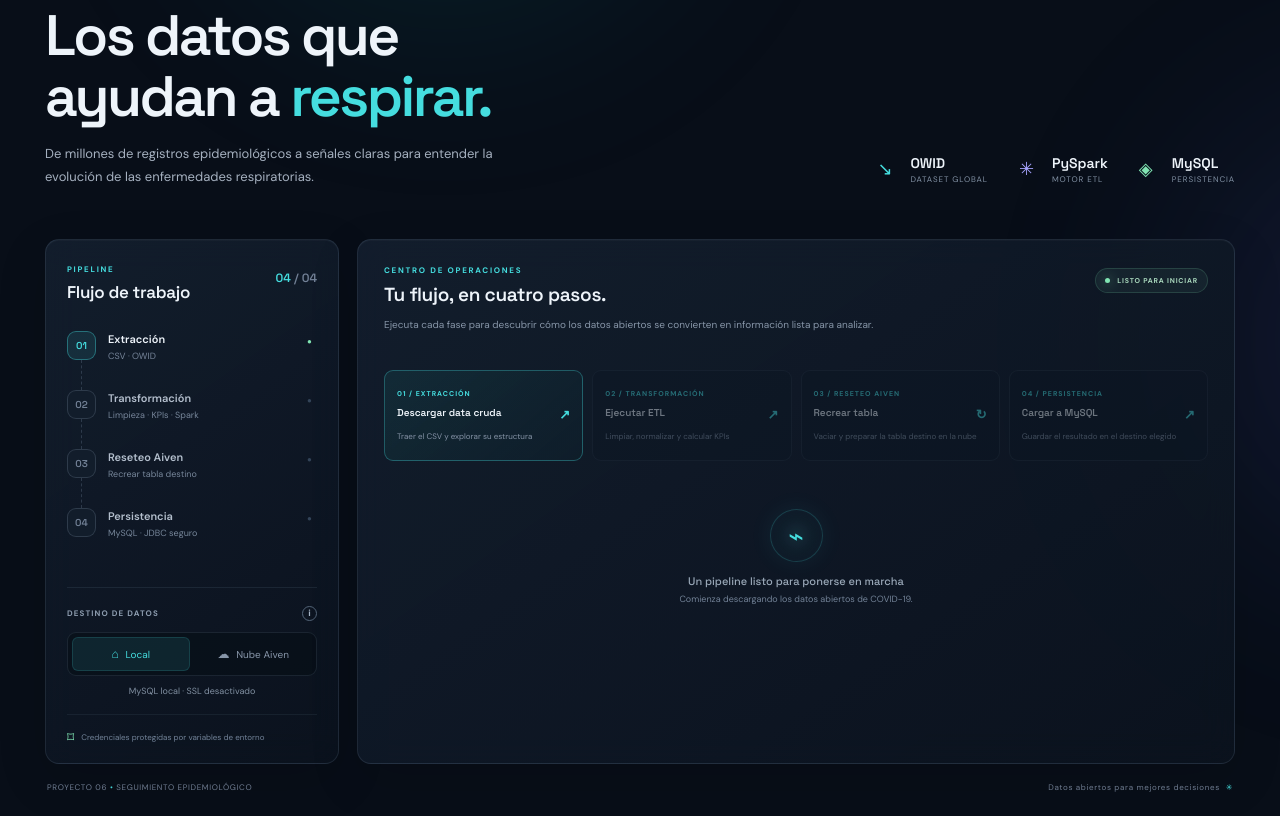
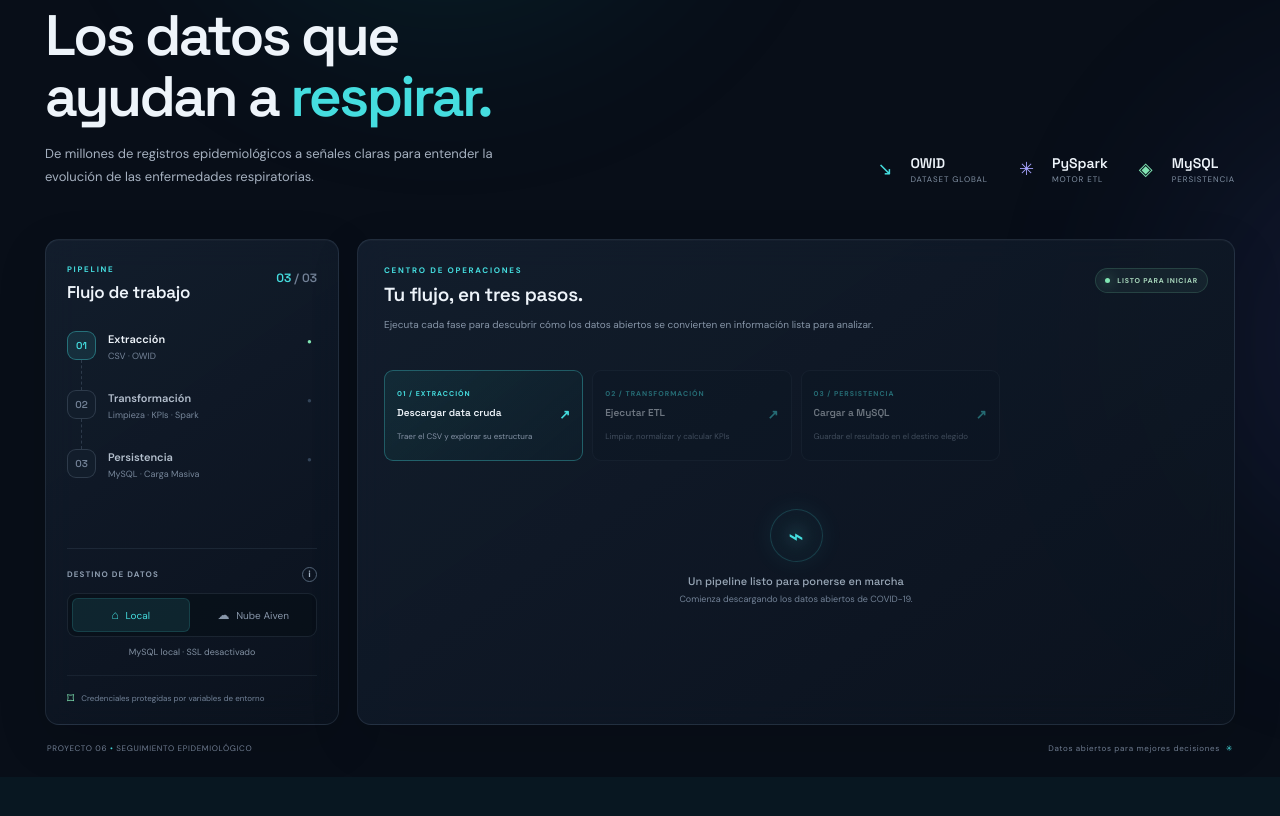
Before and after one commit to sebastianUCC2024/COVID-19, a FastAPI app: page / in a window 1280 px wide. Shown: the part 171-987 px from the top of the page. After the commit the page ends 924 px from the top, so only its background shows below. Run offline with FastAPI, Linux system fonts and the light colour scheme.

Commit message:
refactor(ui): simplificar pipeline a 3 fases eliminando boton de reseteo innecesario

```diff
--- a/templates/index.html
+++ b/templates/index.html
@@ -46,7 +46,7 @@
       <aside class="pipeline-panel glass-panel">
         <div class="panel-heading">
           <div><p class="eyebrow">PIPELINE</p><h2>Flujo de trabajo</h2></div>
-          <span class="step-count">04 <span>/ 04</span></span>
+          <span class="step-count">03 <span>/ 03</span></span>
         </div>
         <div class="steps" aria-label="Fases del procesamiento">
           <div class="step-item active" data-step="extract">
@@ -59,14 +59,9 @@
             <div class="step-label"><strong>Transformación</strong><small>Limpieza · KPIs · Spark</small></div>
             <span class="step-state" aria-hidden="true">●</span>
           </div>
-          <div class="step-item" data-step="reset">
-            <span class="step-marker">03</span><span class="step-connector"></span>
-            <div class="step-label"><strong>Reseteo Aiven</strong><small>Recrear tabla destino</small></div>
-            <span class="step-state" aria-hidden="true">●</span>
-          </div>
           <div class="step-item" data-step="load">
-            <span class="step-marker">04</span>
-            <div class="step-label"><strong>Persistencia</strong><small>MySQL · JDBC seguro</small></div>
+            <span class="step-marker">03</span>
+            <div class="step-label"><strong>Persistencia</strong><small>MySQL · Carga Masiva</small></div>
             <span class="step-state" aria-hidden="true">●</span>
           </div>
         </div>
@@ -84,7 +79,7 @@
 
       <section class="results-panel glass-panel" aria-live="polite">
         <div class="results-heading">
-          <div><p class="eyebrow">CENTRO DE OPERACIONES</p><h2 id="view-title">Tu flujo, en cuatro pasos.</h2></div>
+          <div><p class="eyebrow">CENTRO DE OPERACIONES</p><h2 id="view-title">Tu flujo, en tres pasos.</h2></div>
           <span class="status-pill" id="status-pill"><span class="status-dot"></span><span id="status-text">LISTO PARA INICIAR</span></span>
         </div>
         <p class="results-intro" id="view-description">Ejecuta cada fase para descubrir cómo los datos abiertos se convierten en información lista para analizar.</p>
@@ -100,13 +95,8 @@
             <span class="action-title">Ejecutar ETL <span aria-hidden="true">↗</span></span>
             <span class="action-detail">Limpiar, normalizar y calcular KPIs</span>
           </button>
-          <button type="button" class="action-card" id="reset-button" disabled>
-            <span class="action-number">03 / RESETEO AIVEN</span>
-            <span class="action-title">Recrear tabla <span aria-hidden="true">↻</span></span>
-            <span class="action-detail">Vaciar y preparar la tabla destino en la nube</span>
-          </button>
           <button type="button" class="action-card" id="load-button" disabled>
-            <span class="action-number">04 / PERSISTENCIA</span>
+            <span class="action-number">03 / PERSISTENCIA</span>
             <span class="action-title">Cargar a MySQL <span aria-hidden="true">↗</span></span>
             <span class="action-detail">Guardar el resultado en el destino elegido</span>
           </button>
@@ -140,7 +130,6 @@
       const buttons = {
         extract: document.getElementById("extract-button"),
         transform: document.getElementById("transform-button"),
-        reset: document.getElementById("reset-button"),
         load: document.getElementById("load-button")
       };
       const targetNote = document.getElementById("target-note");
@@ -152,7 +141,6 @@
       let selectedTarget = "local";
       let busy = false;
       let transformComplete = false;
-      let cloudTableReset = false;
 
       const labels = {
         rows: "REGISTROS",
@@ -166,8 +154,7 @@
       const numberFormat = new Intl.NumberFormat("es-ES");
 
       function updateActionAvailability() {
-        buttons.reset.disabled = busy || selectedTarget !== "cloud" || !transformComplete || cloudTableReset;
-        buttons.load.disabled = busy || !transformComplete || (selectedTarget === "cloud" && !cloudTableReset);
+        buttons.load.disabled = busy || !transformComplete;
         buttons.extract.disabled = busy || buttons.extract.dataset.locked === "true";
         buttons.transform.disabled = busy || buttons.transform.dataset.locked === "true" || !buttons.extract.dataset.locked;
       }
@@ -183,7 +170,7 @@
           });
           targetNote.textContent = selectedTarget === "local"
             ? "MySQL local · SSL desactivado"
-            : "Aiven Cloud · SSL requerido · requiere reset antes de cargar";
+            : "Nube MySQL (AWS RDS / Cloud) · Conexión segura";
           updateActionAvailability();
         });
       });
@@ -258,7 +245,7 @@
       }
 
       function updatePipeline(step) {
-        const order = ["extract", "transform", "reset", "load"];
+        const order = ["extract", "transform", "load"];
         const activeIndex = order.indexOf(step);
         document.querySelectorAll(".step-item").forEach((item, index) => {
           item.classList.toggle("complete", index < activeIndex || step === "load");
@@ -308,37 +295,18 @@
             previewTitle: "Muestra del dataset transformado",
             badge: "NORMALIZADO · SPARK"
           },
-          reset: {
-            url: "/api/recrear-tabla",
-            title: "Recreando tabla en Aiven",
-            detail: "Se vaciará la tabla existente y se creará su estructura optimizada.",
-            heading: "Tabla limpia, lista para cargar.",
-            description: "La tabla de Aiven se recreó vacía con su clave primaria e índices.",
-            metricKeys: ["rows"],
-            previewTitle: "Destino preparado",
-            badge: "AIVEN · TABLA VACÍA"
-          },
           load: {
             url: "/api/load",
             title: "Guardando en MySQL",
-            detail: `Persistiendo el dataset en ${selectedTarget === "local" ? "MySQL local" : "Aiven Cloud"}.`,
+            detail: `Persistiendo el dataset en ${selectedTarget === "local" ? "MySQL local" : "la Nube (AWS RDS)"}.`,
             heading: "Persistencia completada.",
             description: "Los datos transformados están disponibles en la tabla de seguimiento epidemiológico.",
             metricKeys: ["rows"],
             previewTitle: "Destino de persistencia",
-            badge: selectedTarget === "local" ? "MYSQL · LOCAL" : "MYSQL · AIVEN"
+            badge: selectedTarget === "local" ? "MYSQL · LOCAL" : "MYSQL · NUBE"
           }
         }[step];
-        let resetToken;
-        if (step === "reset") {
-          if (!window.confirm("Esta acción elimina los datos actuales de seguimiento_epidemiologico en Aiven. ¿Deseas continuar?")) return;
-          resetToken = window.prompt("Ingresa el token TABLE_RESET_TOKEN configurado en Railway.");
-          if (resetToken === null) return;
-          if (!resetToken.trim()) {
-            showToast("El token de reseteo es obligatorio.", true);
-            return;
-          }
-        }
+
         setBusy(true, config.title, config.detail);
         emptyState.hidden = true;
         output.hidden = true;
@@ -347,8 +315,7 @@
 
         try {
           const payload = step === "load" ? { database: selectedTarget } : undefined;
-          const headers = step === "reset" ? { "X-Reset-Token": resetToken } : {};
-          const data = await request(config.url, payload, headers);
+          const data = await request(config.url, payload);
           renderMetrics(data, config.metricKeys);
           if (step === "load") {
             renderTable({
@@ -363,7 +330,6 @@
           updatePipeline(step);
           if (step === "extract") buttons.transform.disabled = false;
           if (step === "transform") transformComplete = true;
-          if (step === "reset") cloudTableReset = true;
           updateActionAvailability();
           statusText.textContent = step === "load" ? "CARGA COMPLETADA" : "FASE COMPLETADA";
           showToast(step === "load" ? "Datos guardados en MySQL correctamente." : "Fase completada correctamente.");
```
